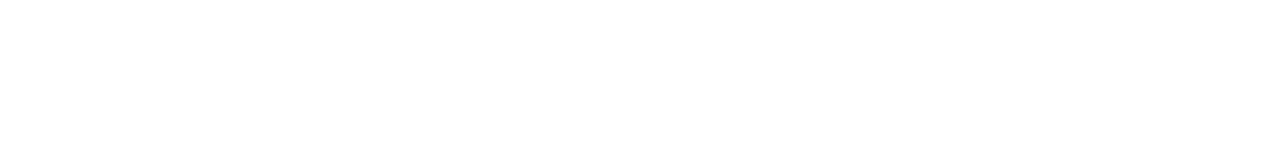
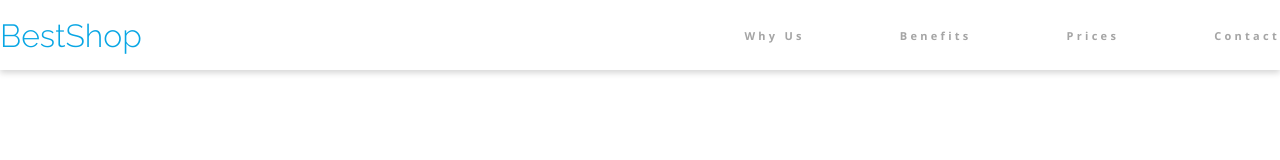
Before and after one commit to DamianKonc/BestShop, a plain HTML site: page index.html in a window 1280 px wide. Drawn offline with nearby package versions, Linux system fonts and the light colour scheme.

Commit message:
Nav bar ready

```diff
--- a/css/style.css
+++ b/css/style.css
@@ -15,3 +15,50 @@
 .container {
   width: 1352px;
 }
+
+.nav {
+  display: flex;
+  justify-content: center;
+  background: var(--color-white);
+  box-shadow: 0px 3px 6px #00000029;
+  height: 70px;
+}
+
+.nav .container {
+  display: flex;
+  align-items: center;
+  justify-content: space-between;
+}
+
+.nav__logo {
+  font: normal normal 300 32px/37px var(--font-raleway);
+  letter-spacing: 0px;
+  color: var(--color-primary);
+}
+
+.nav__list {
+  list-style-type: none;
+  display: flex;
+  align-items: center;
+  gap: 95px;
+}
+
+.nav__el {
+  padding: 28px 0;
+}
+
+.nav__el-link {
+  text-decoration: none;
+  font: normal normal bold 11px/15px var(--font-open-sans);
+  letter-spacing: 3.28px;
+  color: var(--color-gray);
+}
+
+.nav__el:hover {
+  cursor: pointer;
+  color: var(--color-black);
+  border-bottom: 4px solid var(--color-primary);
+}
+.nav__el:hover .nav__el-link {
+  color: var(--color-black);
+}
--- a/index.html
+++ b/index.html
@@ -14,5 +14,25 @@
     <link rel="stylesheet" href="/css/style.css" />
     <title>Document</title>
   </head>
-  <body></body>
+  <body>
+    <nav class="nav">
+      <div class="container">
+        <div class="nav__logo">BestShop</div>
+        <ul class="nav__list">
+          <li class="nav__el">
+            <a href="#us" class="nav__el-link">Why Us</a>
+          </li>
+          <li class="nav__el">
+            <a href="#benefits" class="nav__el-link">Benefits</a>
+          </li>
+          <li class="nav__el">
+            <a href="#prices" class="nav__el-link">Prices</a>
+          </li>
+          <li class="nav__el">
+            <a href="#contact" class="nav__el-link">Contact</a>
+          </li>
+        </ul>
+      </div>
+    </nav>
+  </body>
 </html>
```
